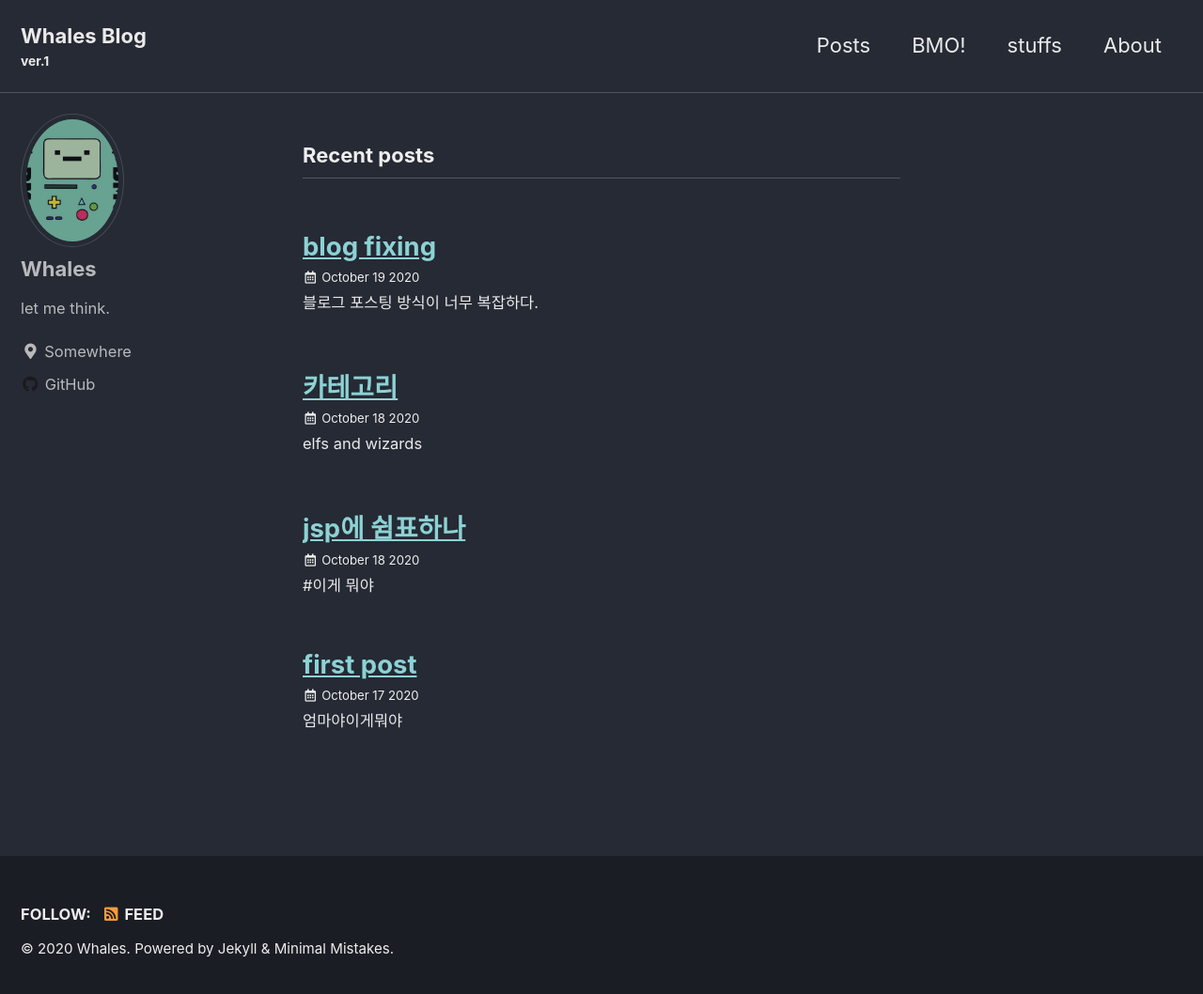
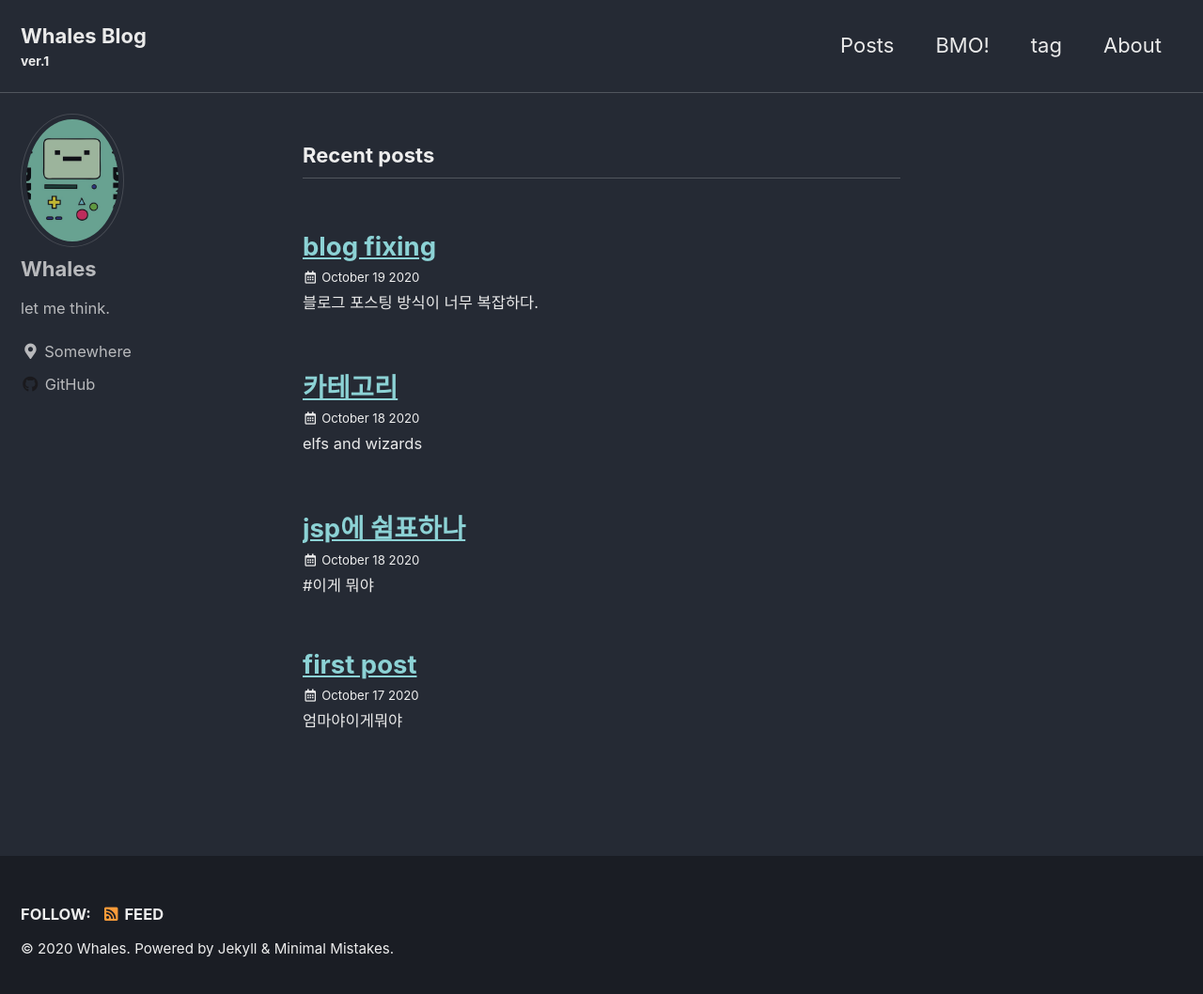
Before and after one commit to wwhales11/Whales_Blog, a Jekyll site: the page built from index.html, in a window 1280 px wide and 1066 px high. Shown: the top 1058 px of the window at 94% size. Built offline with Jekyll 4.4.1, drawn with Linux system fonts in a browser that asks for light colours; cached includes are drawn as plain includes; the list of posts is cut into pages by our own code; a file with an impossible date is left out.

Commit message:
Update navigation.yml

```diff
--- a/_data/navigation.yml
+++ b/_data/navigation.yml
@@ -4,7 +4,7 @@ main:
     url: /year-archive/
   - title: "BMO!"
     url: /categories/
-  - title: "stuffs"
+  - title: "tag"
     url: /tags/
   - title: "About"
     url: /about/
```
